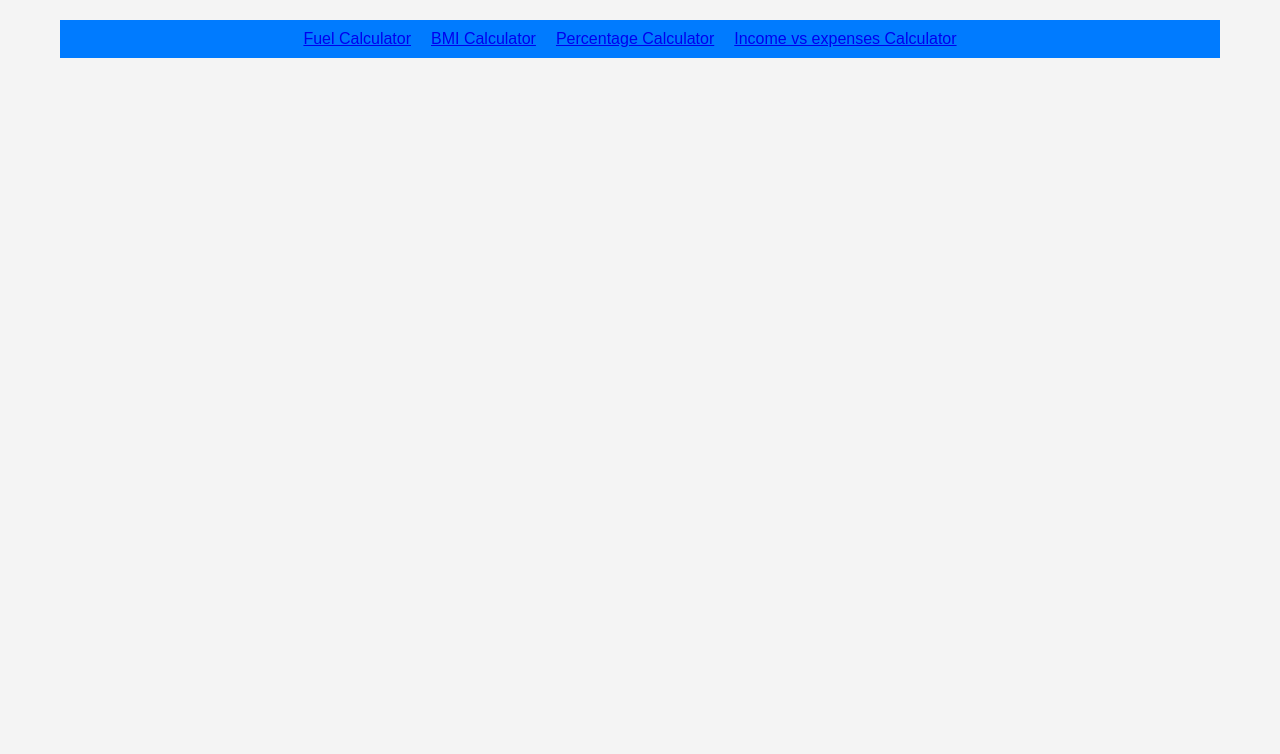
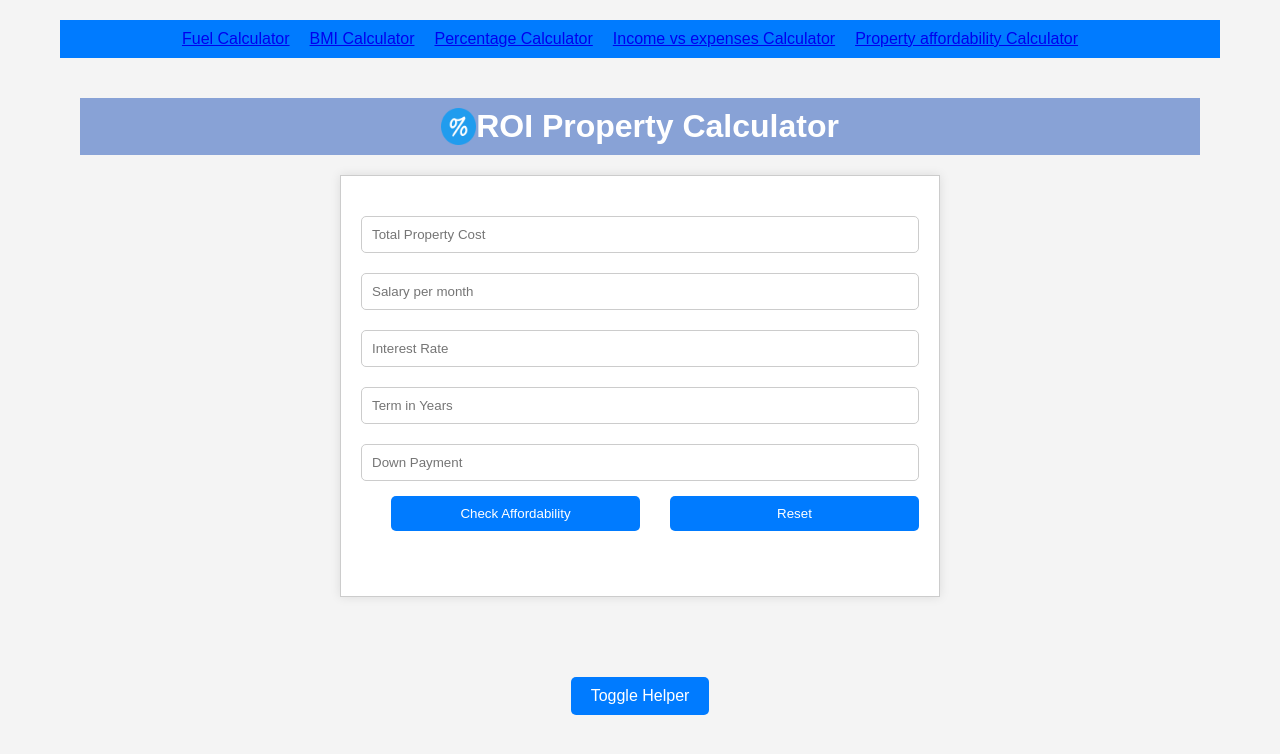
Before and after one commit to LawrencesPractice/usefulcalculators, a React (Create React App) app: page /property-affordability-calculator in a window 1280 px wide. Shown: the top 754 px of the page. Built offline with nearby package versions, Linux system fonts and the light colour scheme.

Commit message:
addded cals improvement 5

```diff
--- a/src/App.js
+++ b/src/App.js
@@ -5,6 +5,7 @@ import PercentageCal from './components/PercentageCal.js';
 import FuelCalculator from './components/FuelCalculator.js';
 import BMICalculator from './components/BMICalculator.js';
 import IncomeExpensesCalculator from './components/IncomeExpensesCalculator';
+import PropertyCalculator from './components/PropertyCalculator';
 function App() {
   return (
     <Router>
@@ -23,6 +24,10 @@ function App() {
             <li>
               <Link to="/incomeExpenses-calculator">Income vs expenses Calculator</Link>
             </li>
+            <li>
+            <Link to="/property-affordability-calculator">Property affordability Calculator</Link>
+
+            </li>
           </ul>
         </nav>
         <Routes>
@@ -30,6 +35,7 @@ function App() {
           <Route path="/bmi-calculator" element={<BMICalculator />} />
           <Route path="/percentage-calculator" element={<PercentageCal />} />
           <Route path="/incomeExpenses-calculator" element={<IncomeExpensesCalculator />} />
+          <Route path="/property-affordability-calculator" element={<PropertyCalculator />} />
 
         </Routes>
       </div>
--- a/src/components/IncomeExpensesCalculator.js
+++ b/src/components/IncomeExpensesCalculator.js
@@ -78,7 +78,7 @@ function IncomeExpensesCalculator() {
               type="number"
               className="input-field"
               name="income"
-              placeholder="Enter Income"
+              placeholder="Enter Income Per month"
               value={income}
               onChange={(e) => setIncome(parseFloat(e.target.value))}
             />
--- /dev/null
+++ b/src/components/PropertyCalculator.js
@@ -0,0 +1,127 @@
+import React, { useState } from 'react';
+import '../App.css';
+import HelperPage from './HelperPage'; // Import the HelperPage component
+
+function PropertyCalculator() {
+  const [totalPropertyCost, setTotalPropertyCost] = useState('');
+  const [salary, setSalary] = useState('');
+  const [interestRate, setInterestRate] = useState('');
+  const [termInYears, setTermInYears] = useState('');
+  const [downPayment, setDownPayment] = useState('');
+  const [showHelper, setShowHelper] = useState(false);
+
+  const [loanPayment, setLoanPayment] = useState('');
+  const [affordabilityAdvice, setAffordabilityAdvice] = useState('');
+
+  const calculateLoanPayment = () => {
+    const principal = totalPropertyCost - downPayment;
+    const monthlyInterestRate = interestRate / (12 * 100);
+    const numberOfPayments = termInYears * 12;
+
+    const monthlyPayment =
+      (principal * monthlyInterestRate * Math.pow(1 + monthlyInterestRate, numberOfPayments)) /
+      (Math.pow(1 + monthlyInterestRate, numberOfPayments) - 1);
+
+    setLoanPayment(monthlyPayment.toFixed(2));
+  };
+
+  const checkAffordability = () => {
+    const monthlyIncome = salary / 12;
+    const affordabilityRatio = (loanPayment / monthlyIncome) * 100;
+
+    if (affordabilityRatio <= 30) {
+      setAffordabilityAdvice('You can afford this property. Good job!');
+    } else {
+      setAffordabilityAdvice('The property might be unaffordable. Consider a lower-priced property or increasing your down payment.');
+    }
+  };
+
+  const handleReset = () => {
+    setTotalPropertyCost('');
+    setSalary('');
+    setInterestRate('');
+    setTermInYears('');
+    setDownPayment('');
+
+    setLoanPayment('');
+    setAffordabilityAdvice('');
+  };
+
+  return (
+    <div className="App">
+      <header className="header">
+        <img src="/apple-touch-icon.png" alt="Apple Touch Icon" />
+        <h1>ROI Property Calculator</h1>
+      </header>
+      <main className="main-content">
+        <div className="calculator">
+          <div className="input-group">
+            <input
+              type="number"
+              className="input-field"
+              name="totalPropertyCost"
+              placeholder="Total Property Cost"
+              value={totalPropertyCost}
+              onChange={(e) => setTotalPropertyCost(parseFloat(e.target.value))}
+            />
+            <input
+              type="number"
+              className="input-field"
+              name="salary"
+              placeholder="Salary per month"
+              value={salary}
+              onChange={(e) => setSalary(parseFloat(e.target.value))}
+            />
+            <input
+              type="number"
+              className="input-field"
+              name="interestRate"
+              placeholder="Interest Rate"
+              value={interestRate}
+              onChange={(e) => setInterestRate(parseFloat(e.target.value))}
+            />
+            <input
+              type="number"
+              className="input-field"
+              name="termInYears"
+              placeholder="Term in Years"
+              value={termInYears}
+              onChange={(e) => setTermInYears(parseFloat(e.target.value))}
+            />
+            <input
+              type="number"
+              className="input-field"
+              name="downPayment"
+              placeholder="Down Payment"
+              value={downPayment}
+              onChange={(e) => setDownPayment(parseFloat(e.target.value))}
+            />
+          </div>
+          <div className="button-group">
+
+            <button className="calculate-button" onClick={checkAffordability}>
+              Check Affordability
+            </button>
+            <button className="reset-button" onClick={handleReset}>
+              Reset
+            </button>
+          </div>
+          <div className="result">
+            {loanPayment !== '' && affordabilityAdvice !== '' && (
+              <div>
+                <p className="result-text">Loan Payment: ${loanPayment}</p>
+                <p className="result-text">{affordabilityAdvice}</p>
+              </div>
+            )}
+          </div>
+        </div>
+      </main>
+      <button className={`helper-button ${showHelper ? 'active': 'inactive'}`} onClick={() => setShowHelper(!showHelper)}>
+        Toggle Helper
+      </button>
+      {showHelper && <HelperPage />}
+    </div>
+  );
+}
+
+export default PropertyCalculator;
```
